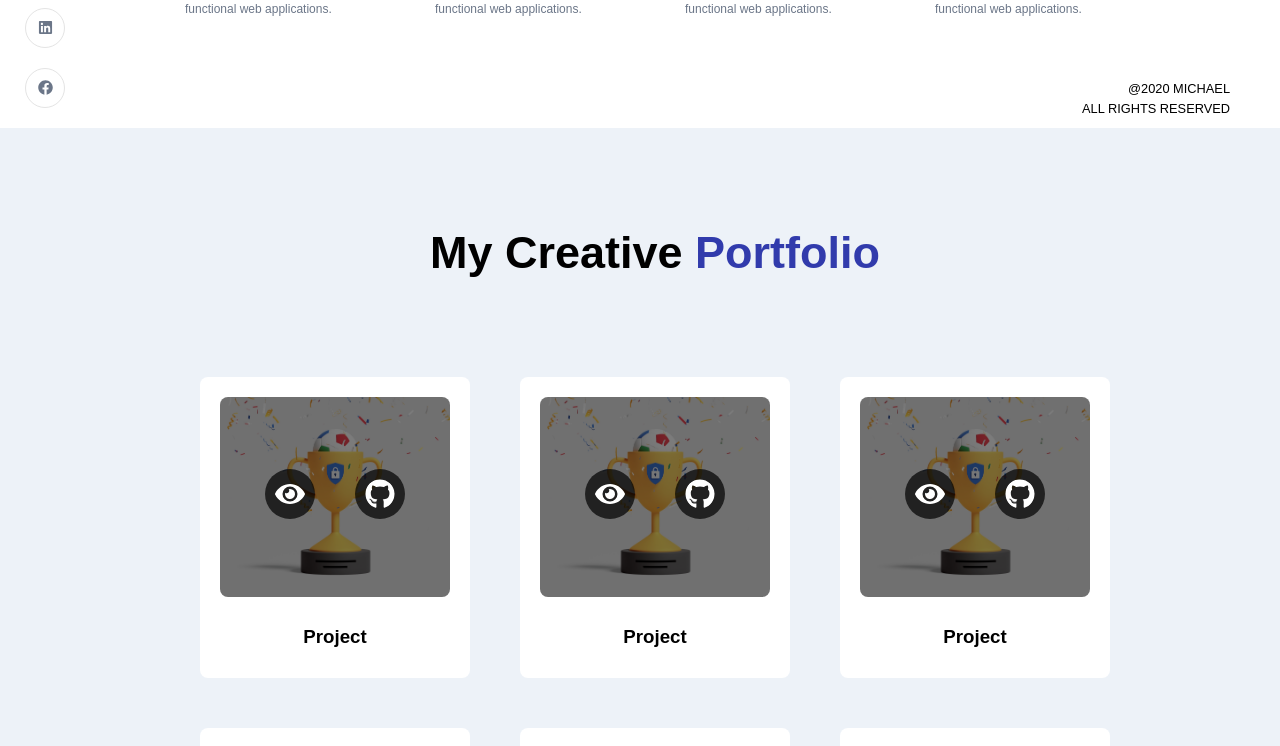
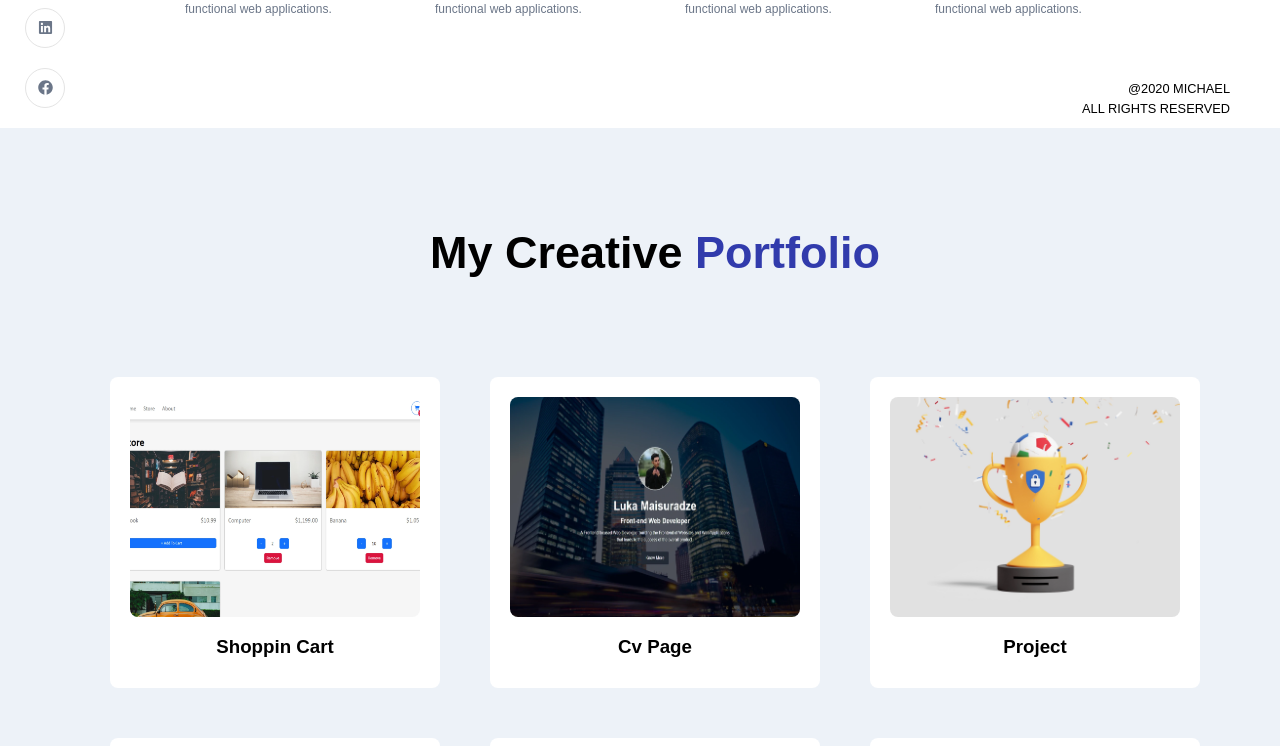
Before and after one commit to MaisuradzeLuka/Portfolio, a React (Vite) app: page / in a window 1280 px wide. Shown: the part 1191-1937 px from the top of the page. Built offline with nearby package versions, Linux system fonts and the light colour scheme.

Commit message:
adds hover effects to work section

```diff
--- a/src/Constants/images.ts
+++ b/src/Constants/images.ts
@@ -22,6 +22,8 @@ import about01 from "../assets/about01.webp";
 import about02 from "../assets/about02.webp";
 import about03 from "../assets/about03.webp";
 import about04 from "../assets/about04.webp";
+import shoppingCart from "../assets/shopping-cart.webp";
+import cvPage from "../assets/cv-page.webp";
 
 import profile from "../assets/profile.webp";
 import circle from "../assets/circle.svg";
@@ -58,6 +60,8 @@ export default {
   about02,
   about03,
   about04,
+  shoppingCart,
+  cvPage,
   profile,
   circle,
   logo,
--- a/src/Constants/lists.ts
+++ b/src/Constants/lists.ts
@@ -41,18 +41,18 @@ export const aboutList = [
 
 export const workList = [
   {
-    title: "Project",
-    img: images.about03,
-    id: "project",
-    projectUrl: "#",
-    codeUrl: "#",
+    title: "Shoppin Cart",
+    img: images.shoppingCart,
+    id: "shoppingCart",
+    projectUrl: "https://shopping-cart-roan-zeta.vercel.app/",
+    codeUrl: "https://github.com/MaisuradzeLuka/Shopping-Cart",
   },
   {
-    title: "Project",
-    img: images.about03,
-    id: "projec1",
-    projectUrl: "#",
-    codeUrl: "#",
+    title: "Cv Page",
+    img: images.cvPage,
+    id: "cvPage",
+    projectUrl: "https://cv-page-one.vercel.app/",
+    codeUrl: "https://github.com/MaisuradzeLuka/CvPage",
   },
   {
     title: "Project",
--- a/src/Containers/Work/Work.scss
+++ b/src/Containers/Work/Work.scss
@@ -4,7 +4,7 @@
   align-items: center;
   gap: 100px;
 
-  max-width: 950px;
+  max-width: 1100px;
   margin: 0 auto;
   padding: 100px 0;
 
@@ -25,12 +25,12 @@
   flex-wrap: wrap;
 
   &__work {
-    width: 270px;
+    width: 330px;
 
     display: flex;
     flex-direction: column;
     align-items: center;
-    gap: 30px;
+    gap: 20px;
 
     background-color: #fff;
     border-radius: 8px;
@@ -41,7 +41,7 @@
 
     img {
       border-radius: 8px;
-      height: 200px;
+      height: 220px;
       object-fit: cover;
     }
 
@@ -56,6 +56,7 @@
       justify-content: center;
       gap: 40px;
       align-items: center;
+      opacity: 0;
 
       svg {
         color: #fff;
@@ -71,5 +72,9 @@
         scale: 0.9;
       }
     }
+
+    &:hover {
+      box-shadow: 0 0 25px #00000033;
+    }
   }
 }
--- a/src/Containers/Work/Work.tsx
+++ b/src/Containers/Work/Work.tsx
@@ -21,14 +21,14 @@ const Work = () => {
           <div key={item.id} className="worksList__work">
             <img src={item.img} alt={item.title} />
             <h3>{item.title}</h3>
-            <div className="imgOverlay">
+            <motion.div className="imgOverlay" whileHover={{ opacity: [0, 1] }}>
               <a href={item.projectUrl} target="_blank">
                 <FaEye />
               </a>
               <a href={item.codeUrl} target="_blank">
                 <FaGithub />
               </a>
-            </div>
+            </motion.div>
           </div>
         ))}
       </div>
```
Also changed, not shown: src/assets/cv-page.webp (added), src/assets/shopping-cart.webp (added).
